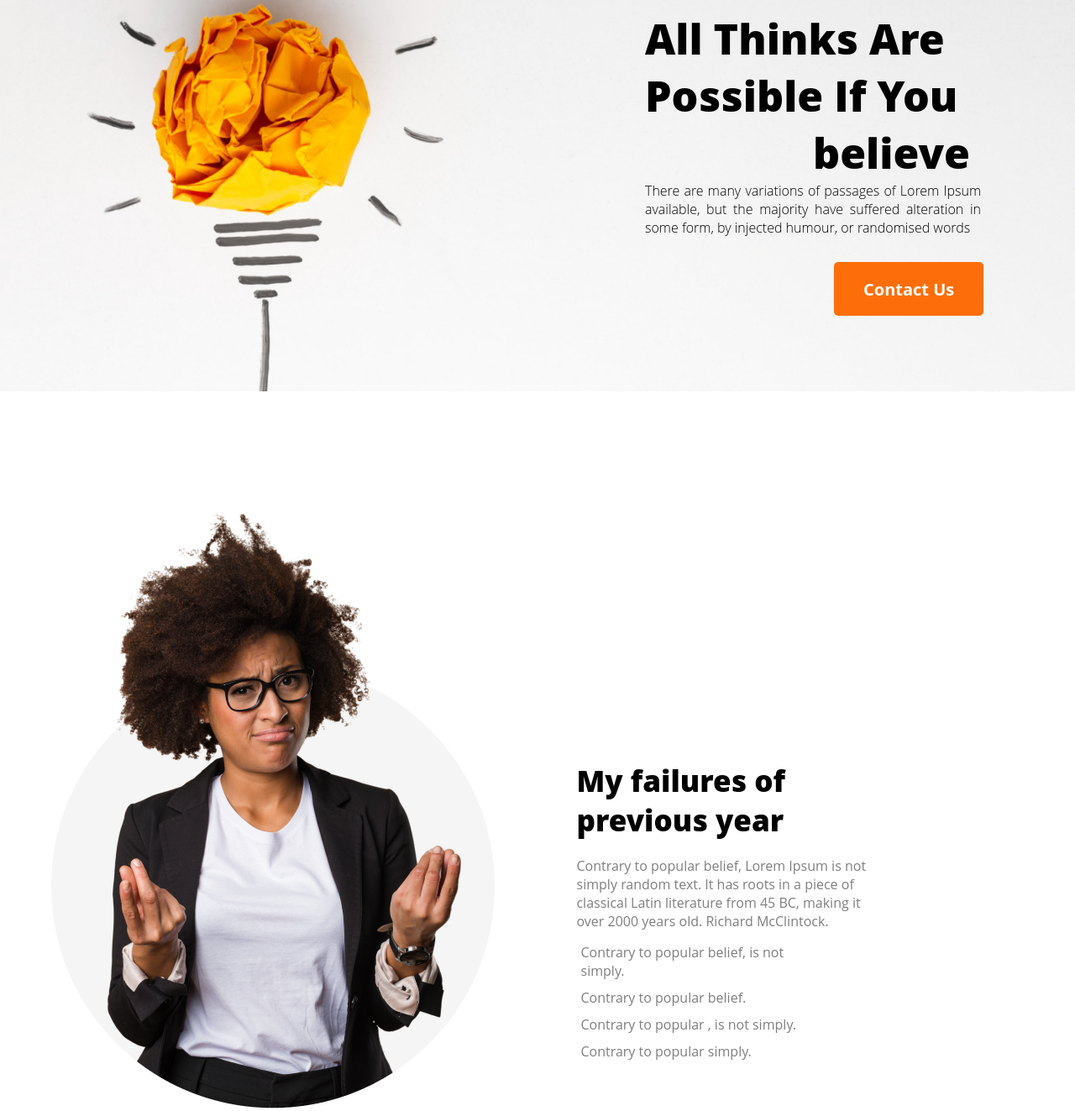
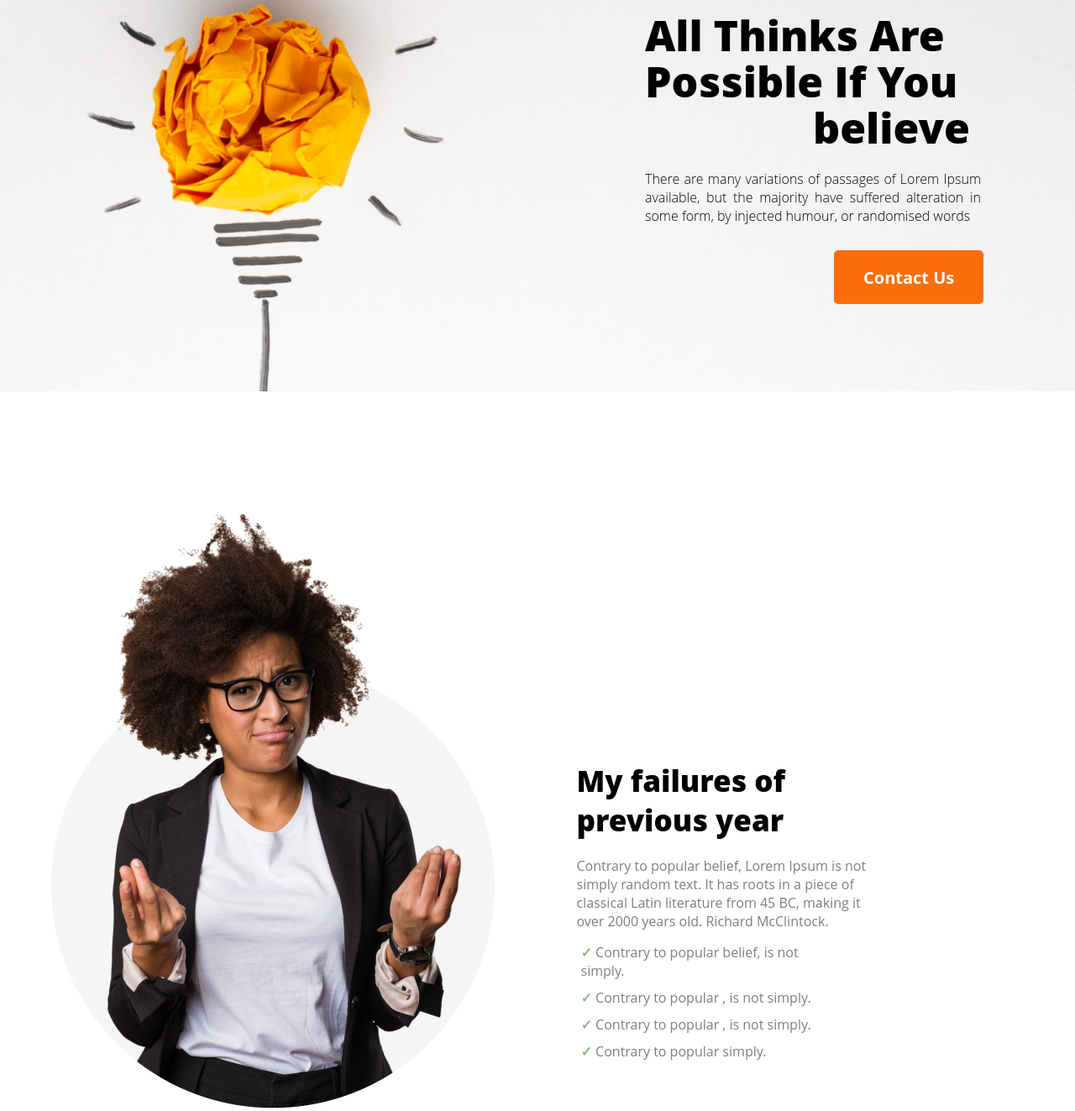
Before and after one commit to zawadbin/Assignment-1, a plain HTML site: page index.html in a window 1280 px wide. Shown: the part 150-1473 px from the top of the page at 84% size. Drawn offline with Linux system fonts and the light colour scheme.

Commit message:
final deploy

```diff
--- a/index.html
+++ b/index.html
@@ -34,10 +34,10 @@
                     classical Latin literature from 45 BC, making it over
                     2000 years old. Richard McClintock.</p>
 
-                <p class="main-paragraph">Contrary to popular belief, is not simply.</p>
-                <p class="main-paragraph">Contrary to popular belief.</p>
-                <p class="main-paragraph">Contrary to popular , is not simply.</p>
-                <p class="main-paragraph">Contrary to popular simply.</p>
+                <p class="main-paragraph"><span>&#10003;</span> Contrary to popular belief, is not simply.</p>
+                <p class="main-paragraph"><span>&#10003;</span> Contrary to popular , is not simply.</p>
+                <p class="main-paragraph"><span>&#10003;</span> Contrary to popular , is not simply.</p>
+                <p class="main-paragraph"><span>&#10003;</span> Contrary to popular simply.</p>
             </div>
         </div>
 
--- a/style.css
+++ b/style.css
@@ -19,10 +19,16 @@
 .header-line {
     margin-left: -40%;
     margin-top: 15%;
+    width: 500px;
+}
 
-    width: 500px;
+.header-line h1 {
+    margin-top: 5px;
+    line-height: 50px;
+}
 
-
+.header-line p {
+    margin-top: 25px;
 }
 
 .header-title {
@@ -106,6 +112,11 @@
 .main-paragraph {
     padding: 5px;
     opacity: 0.5;
+}
+
+.main-paragraph span {
+    color: green;
+    font-weight: 900;
 }
 
 .title-main {
```
